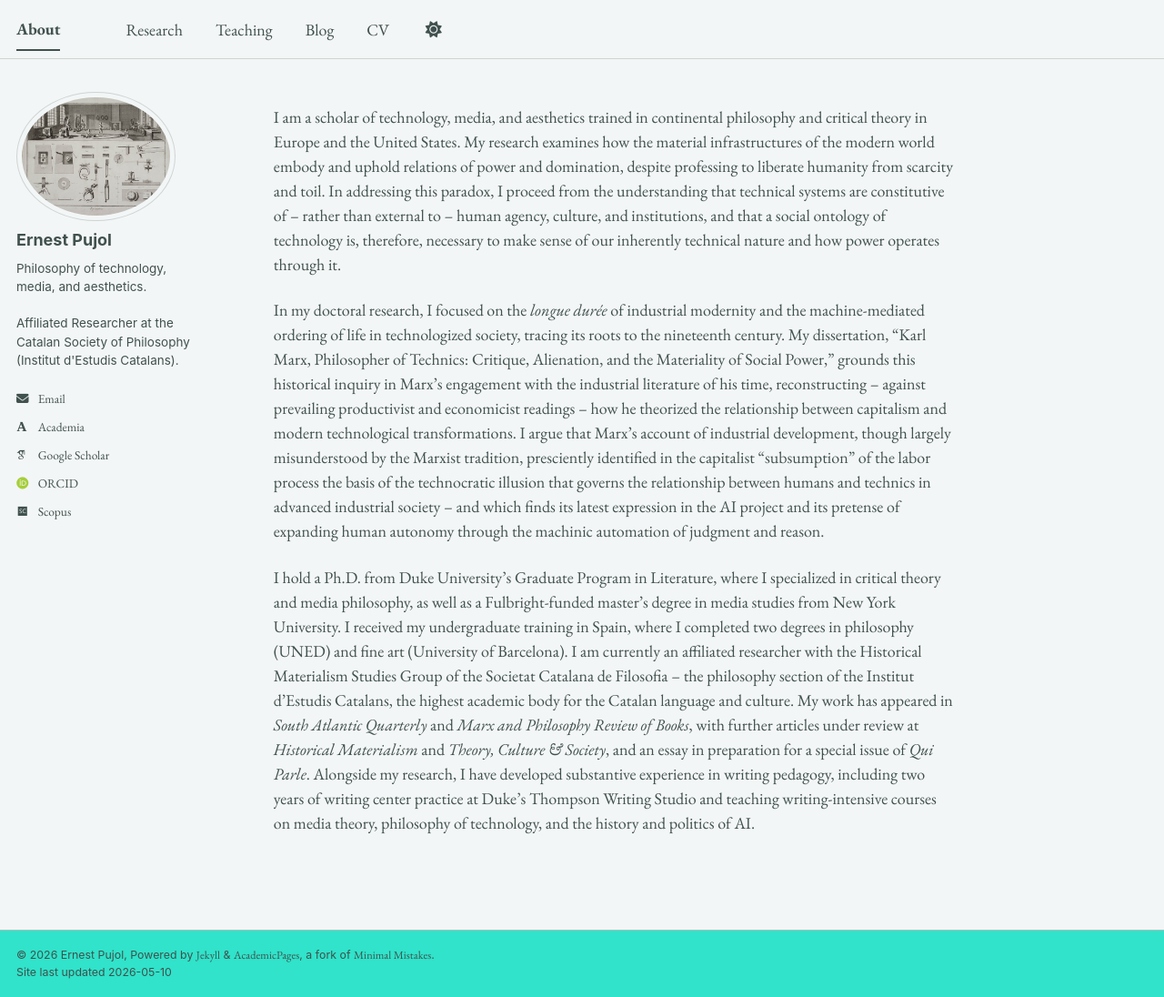
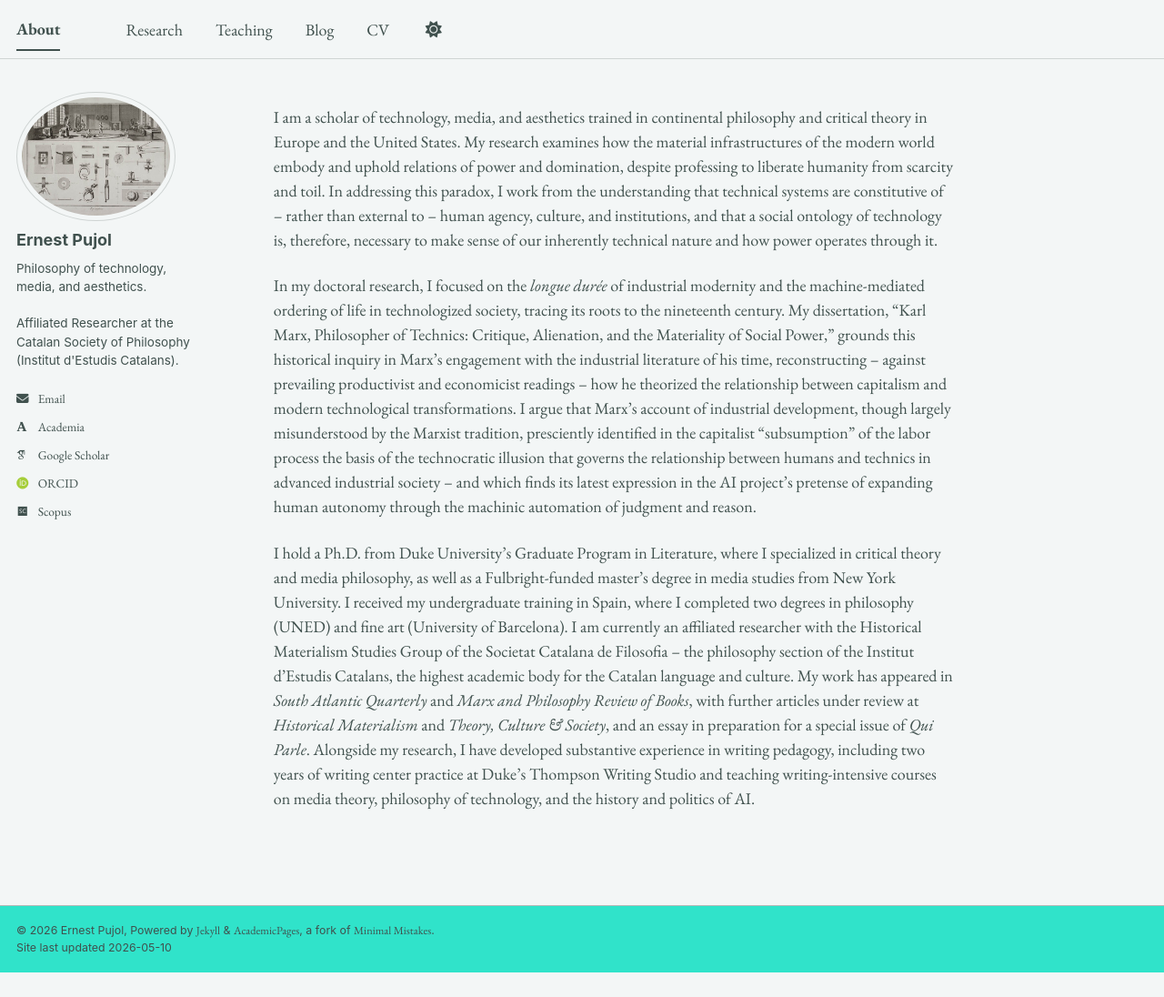
Before and after one commit to epujol90/epujol90.github.io, a Jekyll site: the page built from _pages/about.md, in a window 1280 px wide and 1096 px high. Shown: the whole window at 91% size. Built offline with Jekyll 4.4.1, drawn with Linux system fonts in a browser that asks for light colours; some web fonts are replaced; a script bundle is joined from its source files by our own code; library files that are not in the unit come from our copies.

Commit message:
Update about.md

```diff
--- a/_pages/about.md
+++ b/_pages/about.md
@@ -6,8 +6,8 @@ redirect_from:
   - /about/
   - /about.html
 ---
-I am a scholar of technology, media, and aesthetics trained in continental philosophy and critical theory in Europe and the United States. My research examines how the material infrastructures of the modern world embody and uphold relations of power and domination, despite professing to liberate humanity from scarcity and toil. In addressing this paradox, I proceed from the understanding that technical systems are constitutive of -- rather than external to -- human agency, culture, and institutions, and that a social ontology of technology is, therefore, necessary to make sense of our inherently technical nature and how power operates through it.
+I am a scholar of technology, media, and aesthetics trained in continental philosophy and critical theory in Europe and the United States. My research examines how the material infrastructures of the modern world embody and uphold relations of power and domination, despite professing to liberate humanity from scarcity and toil. In addressing this paradox, I work from the understanding that technical systems are constitutive of -- rather than external to -- human agency, culture, and institutions, and that a social ontology of technology is, therefore, necessary to make sense of our inherently technical nature and how power operates through it.
 
-In my doctoral research, I focused on the _longue durée_ of industrial modernity and the machine-mediated ordering of life in technologized society, tracing its roots to the nineteenth century. My dissertation, “Karl Marx, Philosopher of Technics: Critique, Alienation, and the Materiality of Social Power,” grounds this historical inquiry in Marx’s engagement with the industrial literature of his time, reconstructing -- against prevailing productivist and economicist readings -- how he theorized the relationship between capitalism and modern technological transformations. I argue that Marx’s account of industrial development, though largely misunderstood by the Marxist tradition, presciently identified in the capitalist "subsumption" of the labor process the basis of the technocratic illusion that governs the relationship between humans and technics in advanced industrial society -- and which finds its latest expression in the AI project and its pretense of expanding human autonomy through the machinic automation of judgment and reason.
+In my doctoral research, I focused on the _longue durée_ of industrial modernity and the machine-mediated ordering of life in technologized society, tracing its roots to the nineteenth century. My dissertation, “Karl Marx, Philosopher of Technics: Critique, Alienation, and the Materiality of Social Power,” grounds this historical inquiry in Marx’s engagement with the industrial literature of his time, reconstructing -- against prevailing productivist and economicist readings -- how he theorized the relationship between capitalism and modern technological transformations. I argue that Marx’s account of industrial development, though largely misunderstood by the Marxist tradition, presciently identified in the capitalist "subsumption" of the labor process the basis of the technocratic illusion that governs the relationship between humans and technics in advanced industrial society -- and which finds its latest expression in the AI project's pretense of expanding human autonomy through the machinic automation of judgment and reason.
 
 I hold a Ph.D. from Duke University’s Graduate Program in Literature, where I specialized in critical theory and media philosophy, as well as a Fulbright-funded master’s degree in media studies from New York University. I received my undergraduate training in Spain, where I completed two degrees in philosophy (UNED) and fine art (University of Barcelona). I am currently an affiliated researcher with the Historical Materialism Studies Group of the Societat Catalana de Filosofia -- the philosophy section of the Institut d’Estudis Catalans, the highest academic body for the Catalan language and culture. My work has appeared in _South Atlantic Quarterly_ and _Marx and Philosophy Review of Books_, with further articles under review at _Historical Materialism_ and _Theory, Culture & Society_, and an essay in preparation for a special issue of _Qui Parle_. Alongside my research, I have developed substantive experience in writing pedagogy, including two years of writing center practice at Duke’s Thompson Writing Studio and teaching writing-intensive courses on media theory, philosophy of technology, and the history and politics of AI.
```
